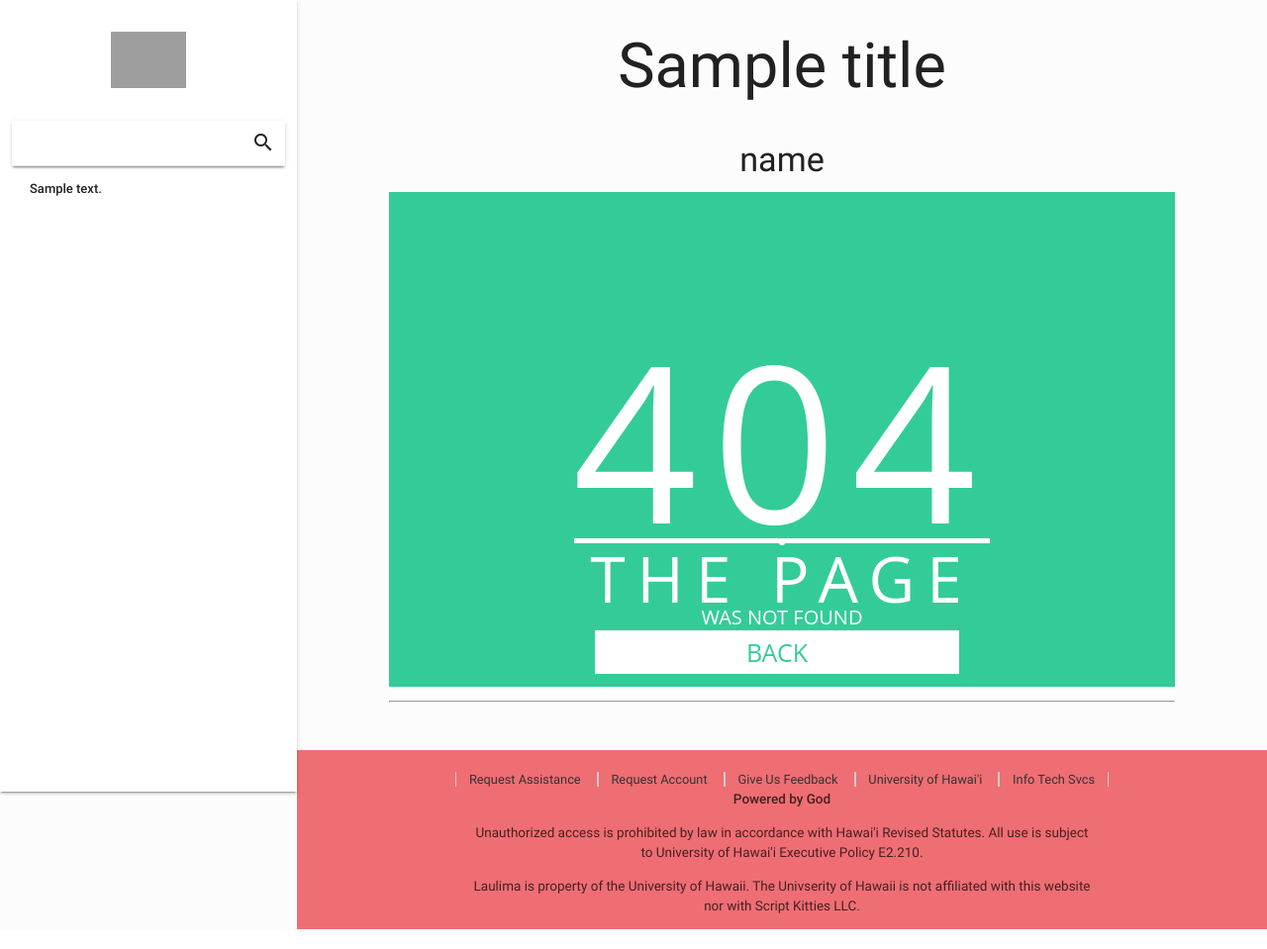
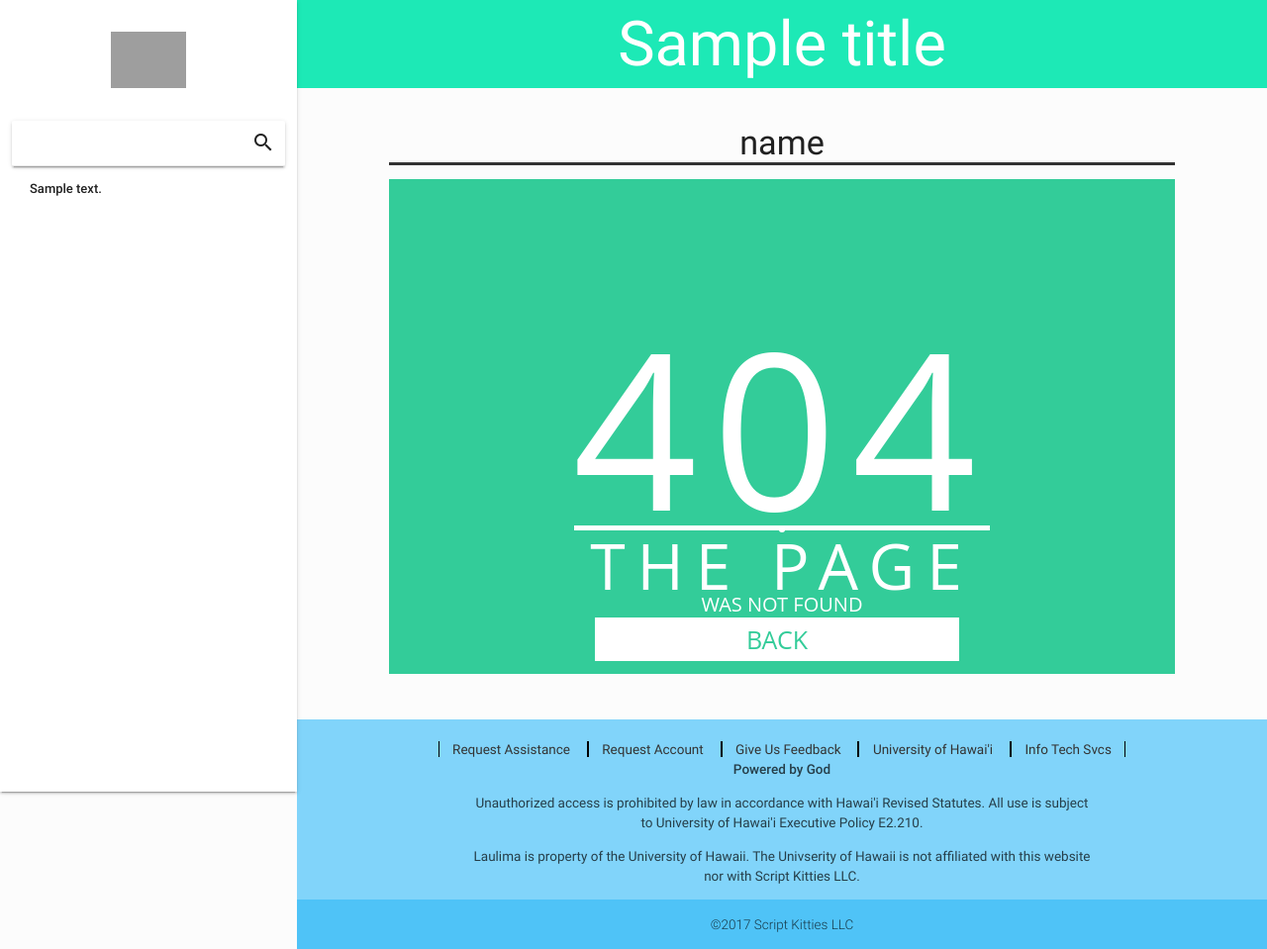
Before and after one commit to Zicero/Laulima, a Flask app: template templates/pages/index.html in a window 1280 px wide. Shown: the whole page at 99% size. Run offline with Flask 2, Linux system fonts and the light colour scheme; the template is opened without the code that fills it: most values are stand-ins (such as "Sample title", 1, 10 or a date in 2020); some libraries are stand-ins or nearby versions; some web fonts are replaced; grey boxes are pictures that could not be loaded.

Commit message:
Changes to styles

```diff
--- a/app.py
+++ b/app.py
@@ -81,4 +81,4 @@ def internal_error(error):
 
 if __name__ == '__main__':
     port = int(os.environ.get('PORT', 5000))
-    app.run(host='0.0.0.0', port=port)
+    app.run(host='localhost', port=port)
--- a/static/css/styles.css
+++ b/static/css/styles.css
@@ -19,7 +19,7 @@ body {
 
 #footerLinks {
     text-align: center;
-    font-size: .95em;
+    font-size: 1em;
     margin: 0;
     padding: 0;
 }
@@ -33,8 +33,8 @@ body {
 
 #footerLinks li {
     margin: 0;
-    border-left: 1px solid #ccc;
-    border-right: 1px solid #ccc;
+    border-left: 1px solid #000;
+    border-right: 1px solid #000;
     display: inline;
     list-style-type: none;
     padding: 0;
--- a/templates/pages/index.html
+++ b/templates/pages/index.html
@@ -58,14 +58,15 @@
 {% block content %}
   {# <-- PAGE CONTENT --> #}
   <center>
-    <h1> {{ title }} </h1>
+    <div class="row teal accent-3">
+      <h1 class="white-text" style="margin: 0; padding: 10px 0 10px 0"> {{ title }} </h1>
+    </div>
     <div class="row">
       {% for section in body.sections %}
         <div class="row">
           <div class="col s10 offset-s1 l10 offset-l1">
-            <h4>{{ section.keys()[0] }}</h4>
+            <h4 style="border-bottom: 3px solid #333">{{ section.keys()[0] }}</h4>
             <iframe src="{{section.values()[0]['src']}}" style="height: 500px; width: 800px" frameborder="0"></iframe>
-            <hr>
           </div>
         </div>
       {% endfor %}
@@ -75,8 +76,8 @@
 {% endblock %}
 {% block footer %}
   {# <-- FOOTER --> #}
-  <div class="page-footer">
-    <div class="row">
+  <div class="page-footer light-blue lighten-3">
+    <div class="row" style="margin-bottom: 0">
       <div class="row" style="margin-bottom: 0">
         <div class="footerExtNav">
           <ul id="footerLinks">
@@ -110,5 +111,12 @@
           <p>Laulima is property of the University of Hawaii. The Univserity of Hawaii is not affiliated with this website nor with Script Kitties LLC.</p>
         </div>
       </div>
+    </div>
   </div>
+  <div class="footer-copyright light-blue lighten-2" style="padding: 0">
+    <div class="row" style="margin-bottom: 0">
+      <p style="margin: 0">©2017 Script Kitties LLC</p>
+    </div>
+  </div>
+</div>
 {% endblock %}
--- a/templates/pages/login.html
+++ b/templates/pages/login.html
@@ -36,7 +36,7 @@
   <div class="row">
     <div class="row" style="margin-bottom: 0">
       <div class="col s10 offset-s1 l6 offset-l3 center">
-        <h5>Powered by Bedrock</h5>
+        <h5>Powered by God</h5>
         <p>©2017 Script Kitties LLC.</p>
       </div>
     </div>
```
